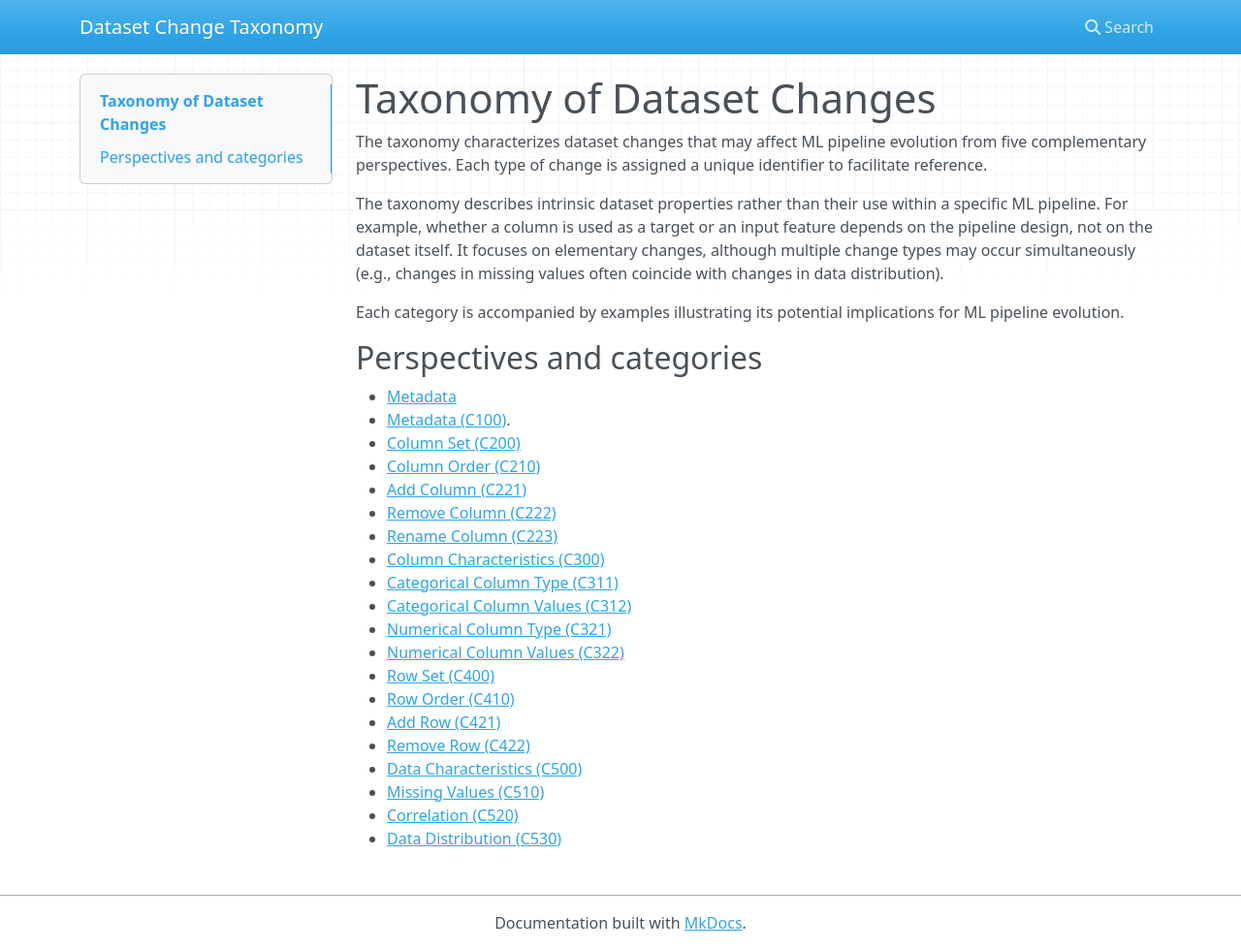
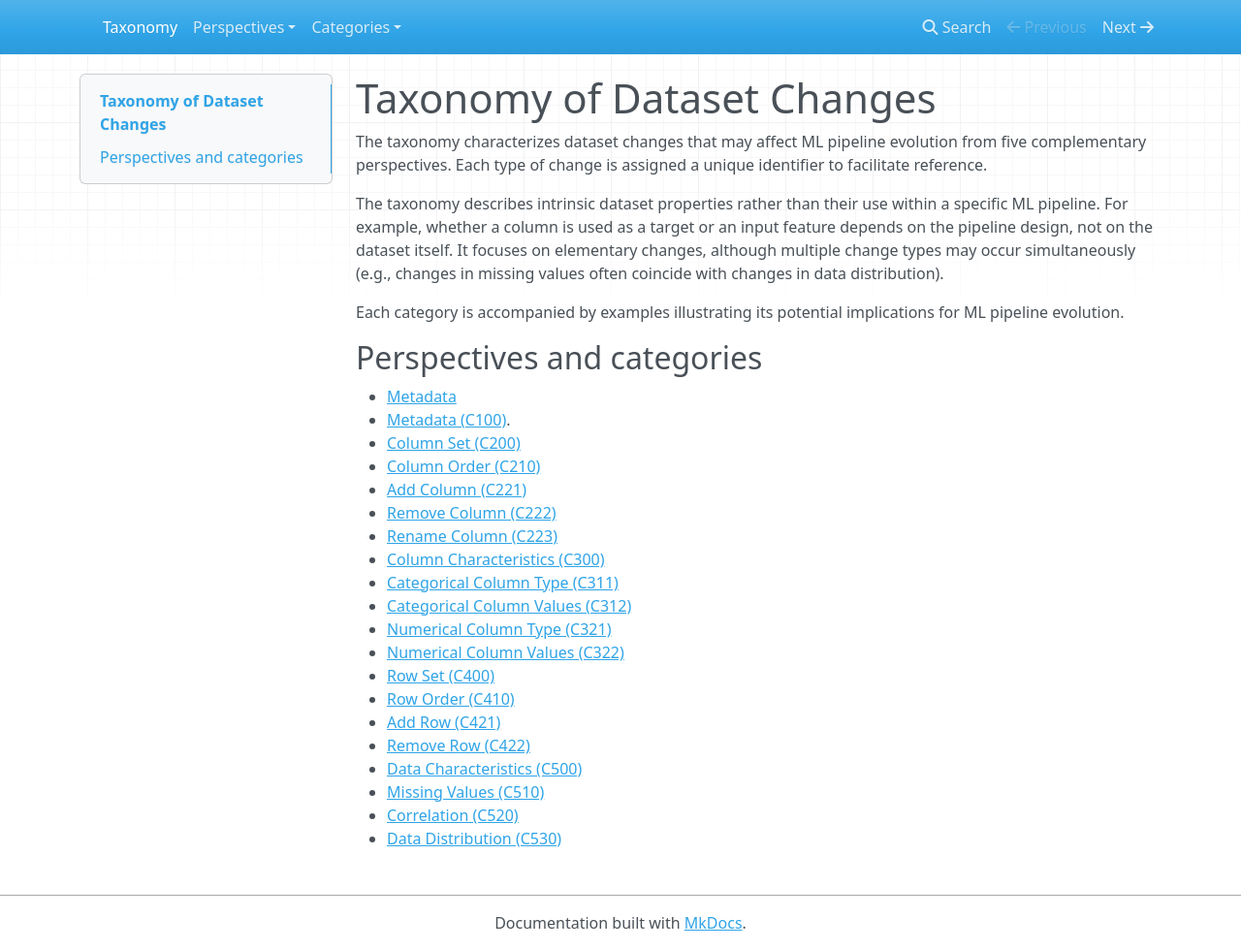
Before and after one commit to MLSToolbox/mls_dsc_taxonomy, an MkDocs documentation site: the page built from docs/index.md, in a window 1280 px wide and 980 px high. Shown: the whole window at 97% size. Built offline with MkDocs 1.6.1, drawn with Linux system fonts in a browser that asks for light colours; nearby versions of some CDN libraries; part of the change alters nothing that is shown.

Commit message:
Expand navigation in mkdocs.yml with perspectives and categories
Added new perspectives and categories to the navigation.

```diff
--- a/mkdocs.yml
+++ b/mkdocs.yml
@@ -1,5 +1,24 @@
-site_name: Dataset Change Taxonomy
-site_description: Taxonomy of tabular dataset changes described in Section 3 of the PROFES 2026 paper.
-docs_dir: docs
 nav:
   - Taxonomy: index.md
+  - Perspectives:
+      - Metadata: perspectives/metadata.md
+      - Column Set: perspectives/column-set.md
+      - Column Characteristics: perspectives/column-characteristics.md
+      - Row Set: perspectives/row-set.md
+      - Data Characteristics: perspectives/data-characteristics.md
+  - Categories:
+      - Metadata: categories/metadata.md
+      - Column Order: categories/column-order.md
+      - Add Column: categories/add-column.md
+      - Remove Column: categories/remove-column.md
+      - Rename Column: categories/rename-column.md
+      - Categorical Column Type: categories/categorical-column-type.md
+      - Categorical Column Values: categories/categorical-column-values.md
+      - Numerical Column Type: categories/numerical-column-type.md
+      - Numerical Column Values: categories/numerical-column-values.md
+      - Row Order: categories/row-order.md
+      - Add Row: categories/add-row.md
+      - Remove Row: categories/remove-row.md
+      - Missing Values: categories/missing-values.md
+      - Correlation: categories/correlation.md
+      - Data Distribution: categories/data-distribution.md
```
